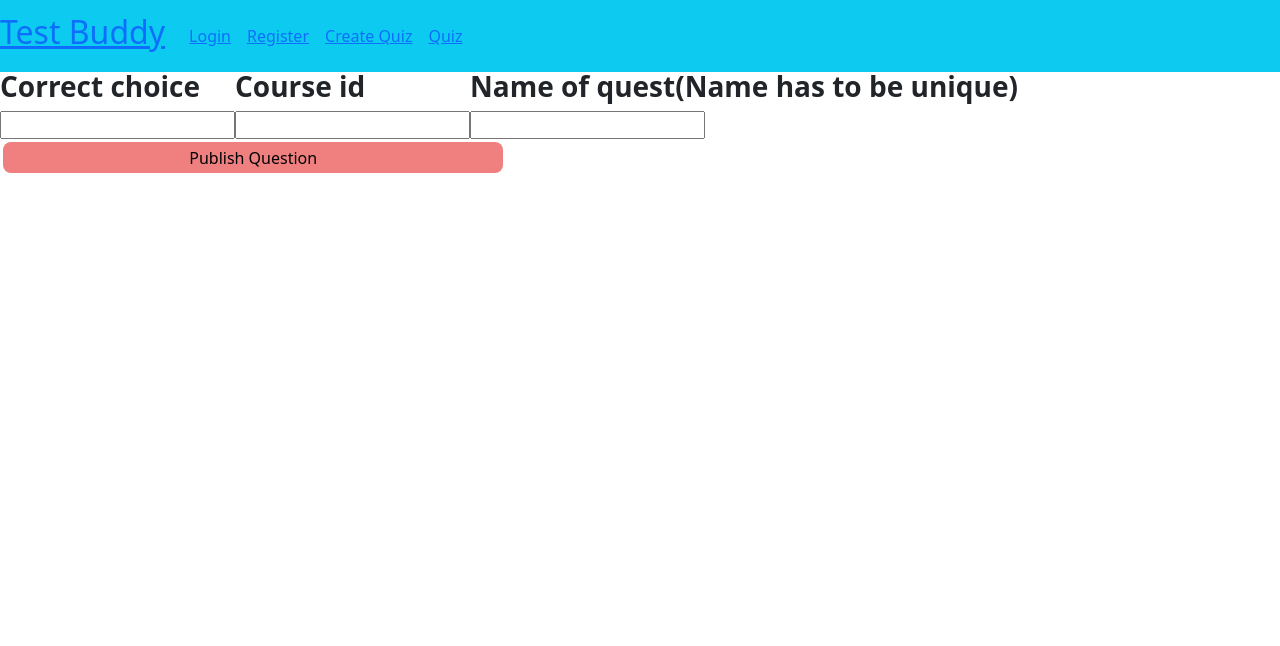
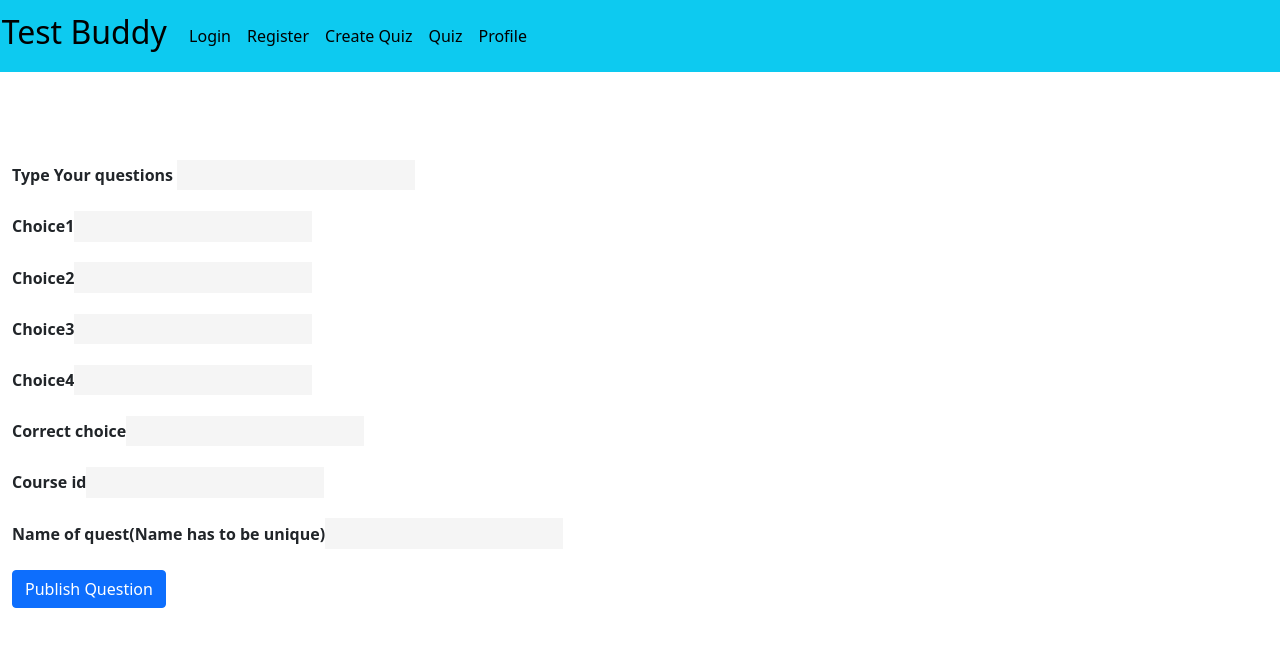
Before and after one commit to HarshitDuggal/test-buddy, a React (Create React App) app: page /createquiz in a window 1280 px wide. Shown: the top 646 px of the page. Built offline with nearby package versions, Linux system fonts and the light colour scheme.

Commit message:
Styling quiz marks

```diff
--- a/src/components/navbar/navbar.css
+++ b/src/components/navbar/navbar.css
@@ -0,0 +1,7 @@
+.link{
+    text-decoration: none;
+    color: black;
+}
+.nav{
+    margin-bottom: 10rem;
+}
--- a/src/components/navbar/navbar.js
+++ b/src/components/navbar/navbar.js
@@ -6,26 +6,33 @@ const Header = () => {
   return (
     <>
       <div className="nav">
-        <Navbar bg="info" variant="dark" fixed="top">
+        <Navbar bg="info" variant="dark" fixed="top" expand='lg' collapseOnSelect>
           <Navbar.Brand>
-            <Link to="/">
+            <Link to="/" className="link">
               <h2>Test Buddy</h2>
             </Link>
           </Navbar.Brand>
+          <Navbar.Toggle/>
+          <Navbar.Collapse>
           <Nav>
             <Nav.Link>
-              <Link to="/login">Login</Link>
+              <Link to="/login" className="link">Login</Link>
             </Nav.Link>
             <Nav.Link>
-              <Link to="/register">Register</Link>
+              <Link to="/register" className="link">Register</Link>
+            </Nav.Link>
+            <Nav.Link >
+              <Link to="/createquiz" className="link">Create Quiz</Link>
             </Nav.Link>
             <Nav.Link>
-              <Link to="/createquiz">Create Quiz</Link>
+              <Link to="/quiz" className="link">Quiz</Link>
             </Nav.Link>
             <Nav.Link>
-              <Link to="/quiz">Quiz</Link>
+              <Link to="/base" className="link">Profile</Link>
             </Nav.Link>
           </Nav>
+          </Navbar.Collapse>
+
         </Navbar>
       </div>
 
--- a/src/pages/Quiz/createQuiz.js
+++ b/src/pages/Quiz/createQuiz.js
@@ -3,8 +3,9 @@ import { db } from "../../firebase-config";
 import {  addDoc } from "firebase/firestore";
 import { collection } from "firebase/firestore";
 import {  useState } from "react";
+import { Button, Container, Form } from "react-bootstrap";
 const Createquiz = () => {
-//   const [Quiz, setQuiz] = useState([]);
+  // const [Quiz, setQuiz] = useState([]);
   const [Question, setQuestion] = useState("");
   const [Choice1, setChoice1] = useState("");
   const [Choice2, setChoice2] = useState("");
@@ -22,106 +23,119 @@ const Createquiz = () => {
     setLoading(false);
 };
 
-//   useEffect(() => {
-//     const getUsers = async () => {
-//       const data = await getDocs(userCollectionRef);
-//       setQuiz(data.docs.map((doc) => ({ ...doc.data(), id: doc.id })));
-//     };
-//     getUsers();
-//   }, []);
+  // useEffect(() => {
+  //   const getUsers = async () => {
+  //     const data = await getDocs(userCollectionRef);
+  //     setQuiz(data.docs.map((doc) => ({ ...doc.data(), id: doc.id })));
+  //   };
+  //   getUsers();
+  // }, []);
   return (
     <>
-      <form onSubmit={handleSubmit}>
-        <label htmlFor="questions">
-          <h3>
+    <div className="createquiz">
+      <Container fluid>
+      <Form onSubmit={handleSubmit}>
+        <Form.Group className = "mb-3" >
+          <Form.Label>
             <b>Type Your questions</b>
-          </h3>
+          </Form.Label>
+          {"                       "}
           <input
             name="question"
             type="question"
             value={Question}
             onChange={(e) => setQuestion(e.target.value)}
+            required
           />
-        </label>
-        <label htmlFor="choice1">
-          <h3>
+        </Form.Group>
+        <Form.Group className = "mb-3">
+          <Form.Label>
             <b>Choice1</b>
-          </h3>
+          </Form.Label>
           <input
             name="choice1"
             type="choice"
             value={Choice1}
             onChange={(e) => setChoice1(e.target.value)}
+            required
           />
-        </label>
-        <label htmlFor="choice2">
-          <h3>
+        </Form.Group>
+        <Form.Group className = "mb-3">
+          <Form.Label>
             <b>Choice2</b>
-          </h3>
+          </Form.Label>
           <input
             name="choice2"
             type="choice"
             value={Choice2}
             onChange={(e) => setChoice2(e.target.value)}
+            required
           />
-        </label>
-        <label htmlFor="choice3">
-          <h3>
+        </Form.Group>
+        <Form.Group className = "mb-3">
+          <Form.Label>
             <b>Choice3</b>
-          </h3>
+          </Form.Label>
           <input
             name="choice3"
             type="choice"
             value={Choice3}
             onChange={(e) => setChoice3(e.target.value)}
+            required
           />
-        </label>
-        <label htmlFor="choice4">
-          <h3>
+        </Form.Group>
+        <Form.Group className = "mb-3">
+          <Form.Label>
             <b>Choice4</b>
-          </h3>
+          </Form.Label>
           <input
             name="choice4"
             type="choice"
             value={Choice4}
             onChange={(e) => setChoice4(e.target.value)}
+            required
           />
-        </label>
-        <label htmlFor="correctchoice">
-          <h3>
+        </Form.Group>
+        <Form.Group className = "mb-3">
+          <Form.Label>
             <b>Correct choice</b>
-          </h3>
+          </Form.Label>
           <input
             name="correct choice"
             type="choice"
             value={correctChoice}
             onChange={(e) => setcorrectChoice(e.target.value)}
+            required
           />
-        </label>
-        <label htmlFor="courseid">
-          <h3>
+        </Form.Group>
+        <Form.Group className = "mb-3">
+          <Form.Label>
             <b>Course id</b>
-          </h3>
+          </Form.Label>
           <input
             name="course id"
             type="id"
             value={Cid}
             onChange={(e) => setCid(e.target.value)}
+            required
           />
-        </label>
-        <label htmlFor="name">
-          <h3>
+        </Form.Group>
+        <Form.Group className = "mb-3">
+          <Form.Label>
             <b>Name of quest(Name has to be unique)</b>
-          </h3>
+          </Form.Label>
           <input
             name="name"
             type="name"
             value={name}
             onChange={(e) => setname(e.target.value)}
+            required
           />
-        </label>
-        <button disabled = {Loading} type = "submit" onClick={handleSubmit}>Publish Question</button>
-      </form>
+        </Form.Group>
+        <Button disabled = {Loading} type = "submit" onClick={handleSubmit}>Publish Question</Button>
+      </Form>
+      </Container>
+    </div>
     </>
   );
 };
--- /dev/null
+++ b/src/pages/Quiz/createquiz.css
@@ -0,0 +1,3 @@
+.createquiz{
+        margin-left: 32rem;
+}
--- a/src/pages/Quiz/quiz.css
+++ b/src/pages/Quiz/quiz.css
@@ -5,36 +5,42 @@
 body{
     background-color: white;
 }
-button{
-    border: none;
-    background-color: lightcoral;
-    border-radius: 0.5rem;
-    margin: 0.2rem;
-    padding: 0.2rem;
-    width: 500px;
+.choice {
+        margin-left: 0.8rem;
+        background-color: white;
+        color: black;
+        border: 3px solid #4CAF50;
+        border-radius: 0.8rem;
+        transition-duration: 0.1s;
 
 }
+.choice:hover {
+        background-color: #4CAF50; /* Green */
+        color: white;
+
+  }
 button:hover{
     background-color: lightseagreen;
 }
 .submitanswer{
     border: none;
-    background-color: lightblue;
     border-radius: 0.5rem;
     margin-top: 1rem;
 
 }
 
 .submitanswer:hover{
-    background-color: lightgreen;
+    background-color: #4CAF50;
 }
 
 .question{
-    font-family: 'Courier New', Courier, monospace;
-    background-color: lightpink;
     padding: 1rem;
     text-align: center;
     border-radius: 0.5rem;
     width: max-content;
 
 }
+
+.editquestion{
+    margin: 10rem;
+}
--- a/src/pages/Quiz/quiz.js
+++ b/src/pages/Quiz/quiz.js
@@ -3,35 +3,36 @@ import { useEffect, useState } from "react";
 import { collection, doc, getDocs, updateDoc } from "firebase/firestore";
 import { db, useAuth } from "../../firebase-config";
 import "./quiz.css";
+import { Button } from "react-bootstrap";
 const Quiz = () => {
   const currentUser = useAuth();
   const [Quiz, setQuiz] = useState([]);
   const [User, setUser] = useState([]);
-  const [Count, setCount] = useState(0);
+  // const [Count, setCount] = useState(0);
   const userCollectionRef = collection(db, "Quiz");
   const userCollectionRef2 = collection(db, "Users");
   const [correctAnswer, setcorrectAnswer] = useState("");
   const [givenAnswer, setgivenAnswer] = useState("");
-  const [question, setquestion] = useState('');
+  const [question, setquestion] = useState("");
   const [hide, sethide] = useState(false);
-  const [choice1, setchoice1] = useState('');
-  const [choice2, setchoice2] = useState('');
-  const [choice3, setchoice3] = useState('');
-  const [choice4, setchoice4] = useState('');
+  const [choice1, setchoice1] = useState("");
+  const [choice2, setchoice2] = useState("");
+  const [choice3, setchoice3] = useState("");
+  const [choice4, setchoice4] = useState("");
   useEffect(() => {
     const getUsers = async () => {
       const data = await getDocs(userCollectionRef);
       setQuiz(data.docs.map((doc) => ({ ...doc.data(), id: doc.id })));
     };
     getUsers();
-  }, []);
+  });
   useEffect(() => {
     const getUsers = async () => {
       const data = await getDocs(userCollectionRef2);
       setUser(data.docs.map((doc) => ({ ...doc.data(), id: doc.id })));
     };
     getUsers();
-  }, []);
+  });
   const handleSubmit = (e) => {
     e.preventDefault();
     setgivenAnswer(e.target.id);
@@ -52,46 +53,41 @@ const Quiz = () => {
     }
   };
   const editQuest = async (id) => {
-
-      const userDoc =  doc(db,"Quiz",id);
-      const newfield = {question: question};
-      await updateDoc(userDoc,newfield);
-  }
+    const userDoc = doc(db, "Quiz", id);
+    const newfield = { question: question };
+    await updateDoc(userDoc, newfield);
+  };
   const editChoice1 = async (id) => {
-    const userDoc =  doc(db,"Quiz",id);
-      const newfield = {choice1: choice1};
-      await updateDoc(userDoc,newfield);
-  }
+    const userDoc = doc(db, "Quiz", id);
+    const newfield = { choice1: choice1 };
+    await updateDoc(userDoc, newfield);
+  };
 
   const editChoice2 = async (id) => {
-    const userDoc =  doc(db,"Quiz",id);
-      const newfield = {choice2: choice2};
-      await updateDoc(userDoc,newfield);
-  }
+    const userDoc = doc(db, "Quiz", id);
+    const newfield = { choice2: choice2 };
+    await updateDoc(userDoc, newfield);
+  };
 
   const editChoice3 = async (id) => {
-    const userDoc =  doc(db,"Quiz",id);
-      const newfield = {choice3: choice3};
-      await updateDoc(userDoc,newfield);
-  }
+    const userDoc = doc(db, "Quiz", id);
+    const newfield = { choice3: choice3 };
+    await updateDoc(userDoc, newfield);
+  };
 
   const editChoice4 = async (id) => {
-    const userDoc =  doc(db,"Quiz",id);
-      const newfield = {choice4: choice4};
-      await updateDoc(userDoc,newfield);
-  }
-
-  // const hide = () => {
-  //   setdisplay != display;
-  // }
+    const userDoc = doc(db, "Quiz", id);
+    const newfield = { choice4: choice4 };
+    await updateDoc(userDoc, newfield);
+  };
 
   return (
-    <div>
+    <div className="quiz">
       {Quiz.map((questchoi, id) => {
         return (
           <div key={id}>
              <h3 className="question">Question: {questchoi.question}</h3>
-            <button
+            <button className="choice"
               onClick={(e) => handleSubmit(e)}
               name={questchoi.name}
               type="radio"
@@ -101,15 +97,26 @@ const Quiz = () => {
               {questchoi.choice1}
             </button>
             <div>
-              {hide ?
-              <input  name="edit" value={choice1} onChange={(e) => setchoice1(e.target.value) }/>
-              : null}
-              {hide ? <button type="button" onClick={() => {editChoice1(questchoi.id,questchoi.choice1)}}>
-                Edit Choice1
-              </button>: null}
+              {hide ? (
+                <input
+                  name="edit"
+                  value={choice1}
+                  onChange={(e) => setchoice1(e.target.value)}
+                />
+              ) : null}
+              {hide ? (
+                <button
+                  type="button"
+                  onClick={() => {
+                    editChoice1(questchoi.id, questchoi.choice1);
+                  }}
+                >
+                  Edit Choice1
+                </button>
+              ) : null}
             </div>
               <br></br>
-            <button
+            <button className="choice"
               onClick={(e) => handleSubmit(e)}
               name={questchoi.name}
               type="radio"
@@ -119,15 +126,26 @@ const Quiz = () => {
               {questchoi.choice2}{" "}
             </button>
             <div>
-              {hide ?
-              <input  name="edit" value={choice2} onChange={(e) => setchoice2(e.target.value) }/>
-              : null}
-              {hide ? <button type="button" onClick={() => {editChoice2(questchoi.id,questchoi.choice2)}}>
-                Edit Choice2
-              </button>: null}
+              {hide ? (
+                <input
+                  name="edit"
+                  value={choice2}
+                  onChange={(e) => setchoice2(e.target.value)}
+                />
+              ) : null}
+              {hide ? (
+                <button
+                  type="button"
+                  onClick={() => {
+                    editChoice2(questchoi.id, questchoi.choice2);
+                  }}
+                >
+                  Edit Choice2
+                </button>
+              ) : null}
             </div>
                 <br></br>
-            <button
+            <button className="choice"
               onClick={(e) => handleSubmit(e)}
               name={questchoi.name}
               type="radio"
@@ -137,15 +155,26 @@ const Quiz = () => {
               {questchoi.choice3}
             </button>
             <div>
-              {hide ?
-              <input  name="edit" value={choice3} onChange={(e) => setchoice3(e.target.value) }/>
-              : null}
-              {hide ? <button type="button" onClick={() => {editChoice3(questchoi.id,questchoi.choice3)}}>
-                Edit Choice3
-              </button>: null}
+              {hide ? (
+                <input
+                  name="edit"
+                  value={choice3}
+                  onChange={(e) => setchoice3(e.target.value)}
+                />
+              ) : null}
+              {hide ? (
+                <button
+                  type="button"
+                  onClick={() => {
+                    editChoice3(questchoi.id, questchoi.choice3);
+                  }}
+                >
+                  Edit Choice3
+                </button>
+              ) : null}
             </div>
                 <br></br>
-            <button
+            <button className="choice"
               onClick={(e) => handleSubmit(e)}
               name={questchoi.name}
               type="radio"
@@ -155,34 +184,55 @@ const Quiz = () => {
               {questchoi.choice4}{" "}
             </button>{" "}
             <div>
-              {hide ?
-              <input  name="edit" value={choice4} onChange={(e) => setchoice4(e.target.value) }/>
-              : null}
-              {hide ? <button type="button" onClick={() => {editChoice4(questchoi.id,questchoi.choice4)}}>
-                Edit Choice4
-              </button>: null}
+              {hide ? (
+                <input
+                  name="edit"
+                  value={choice4}
+                  onChange={(e) => setchoice4(e.target.value)}
+                />
+              ) : null}
+              {hide ? (
+                <button
+                  type="button"
+                  onClick={() => {
+                    editChoice4(questchoi.id, questchoi.choice4);
+                  }}
+                >
+                  Edit Choice4
+                </button>
+              ) : null}
             </div>
                 <br></br>
             <div>
-              {hide ?
-              <input  name="edit" value={question} onChange={(e) => setquestion(e.target.value) }/>
-              : null}
-              {hide ? <button type="button" onClick={() => {editQuest(questchoi.id,questchoi.question)}}>
-                Edit Question
-              </button>: null}
+              {hide ? (
+                <input
+                  name="edit"
+                  value={question}
+                  onChange={(e) => setquestion(e.target.value)}
+                />
+              ) : null}
+              {hide ? (
+                <button
+                  type="button"
+                  onClick={() => {
+                    editQuest(questchoi.id, questchoi.question);
+                  }}
+                >
+                  Edit Question
+                </button>
+              ) : null}
             </div>
-
-            <button
+            <Button
               className="submitanswer"
               type="submit"
               onClick={(e, id) => countSubmit(e)}
             >
               Submit answer
-            </button>
+            </Button>
           </div>
         );
       })}
-      <button onClick={() => sethide(!hide)}>Click to edit question</button>
+      <Button className = "editquiz" onClick={() => sethide(!hide)}>Click to edit question</Button>
     </div>
   );
 };
--- a/src/pages/base/base.css
+++ b/src/pages/base/base.css
@@ -1,5 +1,5 @@
 .base{
-        margin-top: 70px ;
+        margin-top: 100px ;
         padding: 12px;
         height: 3000px;
 }
--- a/src/pages/base/base.js
+++ b/src/pages/base/base.js
@@ -1,12 +1,17 @@
 import React from "react";
-import { logOut, useAuth } from "../../firebase-config";
-import { useState } from "react";
+import { logOut, useAuth,db } from "../../firebase-config";
+import { useState,useEffect } from "react";
 import { useHistory } from "react-router-dom";
+import { collection, getDocs } from "firebase/firestore";
 import './base.css';
+import { Button } from "react-bootstrap";
 const Base = () => {
   const history = useHistory();
   const currentUser = useAuth();
+  const userCollectionRef = collection(db,"Users");
+  const [Users, setUsers] = useState([]);
   const [Loading, setLoading] = useState(false);
+  const [marks, setmarks] = useState('');
   const handleLogout = async () => {
     setLoading(true);
     try {
@@ -21,11 +26,30 @@ const Base = () => {
     }
     setLoading(false);
   };
+  useEffect(() => {
+    const getUsers = async () => {
+      const data = await getDocs(userCollectionRef);
+      setUsers(data.docs.map((doc) => ({ ...doc.data(), id: doc.id })));
+    };
+    getUsers();
+  });
+  const quizmarks = () => {
+
+      Users.map(async (user, id) => {
+        if (user.Email === currentUser?.email) {
+           setmarks(user.Count);
+        }
+      });
+
+  }
+
+
   return (
     <div className="base">
       <button disabled={Loading || !currentUser} onClick={handleLogout}>
         Logout
       </button>
+      <h3>Marks in quiz are <Button onClick={quizmarks}>Click for marks</Button> <br></br>{marks} </h3>
     </div>
   );
 };
--- a/src/pages/login/Login.js
+++ b/src/pages/login/Login.js
@@ -1,8 +1,9 @@
 import { useState } from "react";
-import { login,useAuth } from "../../firebase-config";
+import { login, useAuth } from "../../firebase-config";
 import { useHistory } from "react-router-dom";
-import { Button,Form } from 'react-bootstrap';
+import { Button, Container, Form } from "react-bootstrap";
 import { Link } from "react-router-dom";
+import "./login .css";
 const Login = () => {
   const [Email, setEmail] = useState("");
   const [Password, setPassword] = useState("");
@@ -25,22 +26,39 @@ const Login = () => {
   };
 
   return (
-        <div>
+    <div className="content">
       <h2>LOGIN</h2>
+      <Container fluid>
         <Form onSubmit={handleSubmit}>
           <Form.Group className="mb-3" controlId="formBasicEmail">
-                    <b>Username:</b>
-                    <input name = "Email" type="email" value={Email} onChange= {(e) => setEmail(e.target.value)} />
+            <Form.Label>Username:</Form.Label>
+            {"                       "}
+            <input
+              name="Email"
+              type="email"
+              value={Email}
+              onChange={(e) => setEmail(e.target.value)}
+            />
           </Form.Group>
           <Form.Group className="mb-3" controlId="formBasicPassword">
-                     <b>Password:</b>
-                    <input type="password" value={Password} onChange= {(e) => setPassword(e.target.value)} />
+            <Form.Label>Password:</Form.Label>
+            {"                       "}
+            <input
+              type="password"
+              value={Password}
+              onChange={(e) => setPassword(e.target.value)}
+            />
           </Form.Group>
-                <Button disablled = {Loading || currentUser}type="submit" >Submit</Button>
+          <Button disablled={Loading || currentUser} type="submit">
+            Submit
+          </Button>
         </Form>
-            <h4>New User? <Link to='/register'>Register Here</Link></h4>
+      </Container>
+      <h5>
+        New User? <Link to="/register">Register Here</Link>
+      </h5>
     </div>
   );
-}
+};
 
 export default Login;
--- a/src/pages/login/login .css
+++ b/src/pages/login/login .css
@@ -0,0 +1,12 @@
+h2,h5{
+    margin-left: 1%;
+}
+.content{
+    margin-left: 32rem;
+
+}
+input{
+    border: none;
+    padding: 0.2rem;
+    background-color: whitesmoke;
+}
--- a/src/pages/register/register.css
+++ b/src/pages/register/register.css
@@ -0,0 +1,5 @@
+.main{
+
+    margin-left: 32rem;
+
+}
--- a/src/pages/register/register.js
+++ b/src/pages/register/register.js
@@ -1,9 +1,10 @@
 import { useState } from "react";
 import { collection } from "firebase/firestore";
 import { db, signup, useAuth } from "../../firebase-config";
-import {  addDoc } from "firebase/firestore";
+import { addDoc } from "firebase/firestore";
 import { useHistory } from "react-router-dom";
-
+import { Button, Container, Form } from "react-bootstrap";
+import "./register.css";
 const Register = () => {
   const history = useHistory();
   // const [Users, setUsers] = useState([]);
@@ -23,7 +24,11 @@ const Register = () => {
   const handleSubmit = async (e) => {
     e.preventDefault();
     setLoading(true);
-    await addDoc(userCollectionRef, { Email: Email, Count: 0,Role: 'Student' });
+    await addDoc(userCollectionRef, {
+      Email: Email,
+      Count: 0,
+      Role: "Student",
+    });
     try {
       if (signup(Email, Password) === "created") {
         // console.log("hi",Email,Password);
@@ -37,11 +42,13 @@ const Register = () => {
   };
   return (
     <div id="main">
-      <div>Currently logged in as: {currentUser?.email}</div>
+      {/* <div>Currently logged in as: {currentUser?.email}</div> */}
       <h2>Register</h2>
-      <form onSubmit={handleSubmit}>
-        <label htmlFor="Email">
-          <h3>Email:</h3>
+      <Container fluid>
+        <Form onSubmit={handleSubmit}>
+          <Form.Group className="mb-3" controlId="formBasicEmail">
+            <Form.Label>Email:</Form.Label>
+            {"                       "}
             <input
               name="email"
               type="email"
@@ -50,9 +57,10 @@ const Register = () => {
                 setEmail(e.target.value);
               }}
             />
-        </label>
-        <label htmlFor="password">
-          <h3>Password:</h3>
+          </Form.Group>
+          <Form.Group className="mb-3" controlId="formBasicPassword">
+            <Form.Label>Password:</Form.Label>
+            {"                       "}
             <input
               name="password"
               type="password"
@@ -61,10 +69,12 @@ const Register = () => {
                 setPassword(e.target.value);
               }}
             />
-        </label>
-        <button disabled = {Loading || currentUser  } type="submit">Register</button>
-      </form>
-
+          </Form.Group>
+          <Button disabled={Loading || currentUser} type="submit">
+            Register
+          </Button>
+        </Form>
+      </Container>
     </div>
   );
 };
```
Lines whose indentation alone changed are shown as unchanged.
